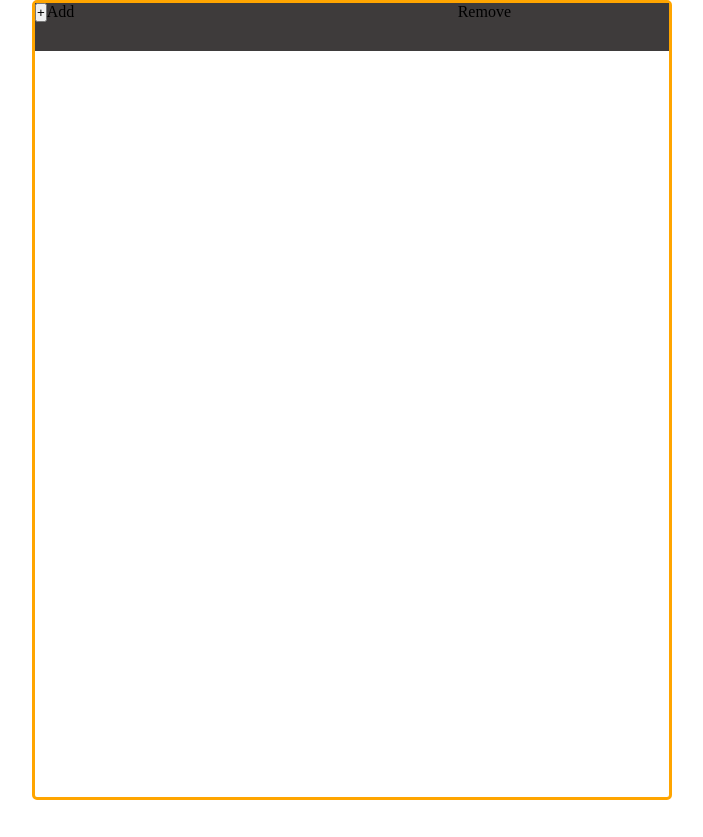
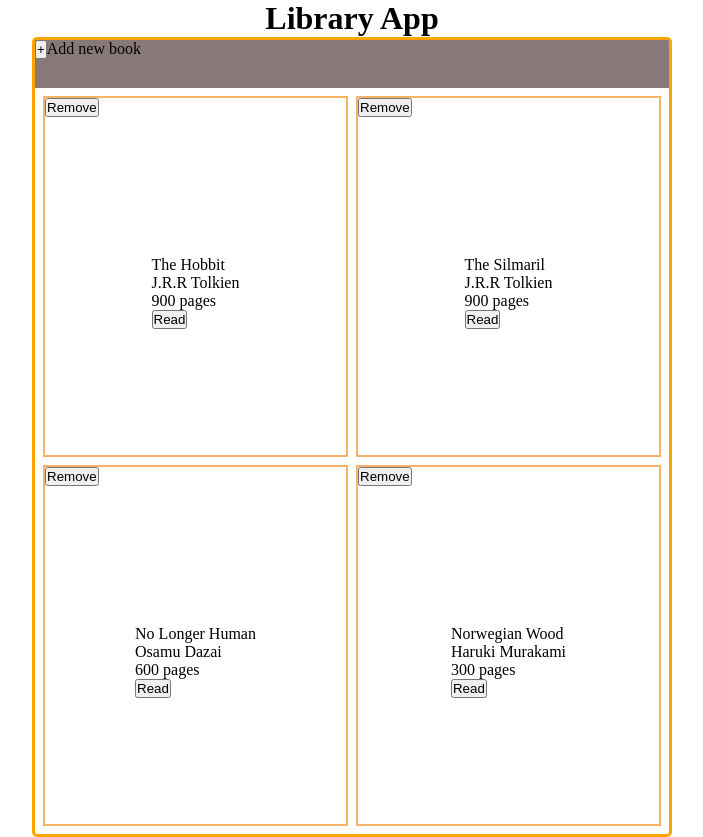
Before and after one commit to slivermarkr/Library, a plain HTML site: page index.html in a window 1280 px wide. Shown: the whole page, without its empty margins (288-991 px from the left). Before the commit the page ends 800 px from the top, so only its background shows below. Drawn offline with Linux system fonts and the light colour scheme.

Commit message:
styling the card

```diff
--- a/index.html
+++ b/index.html
@@ -20,7 +20,7 @@
  </style>
 </head>
 <body>
-
+  <header><h1>Library App</h1></header>
  <main>
  <dialog id="dialog">
   <form class="form-container" action="">
@@ -53,8 +53,7 @@
  <div class="container">
   <div class="function-container">
    <div>
-    <button class="add">+</button>Add</div>
-   <div>Remove</div>
+    <button class="add">+</button>Add new book</div>
   </div>
   <div class="card-container">
 
--- a/main.js
+++ b/main.js
@@ -3,7 +3,7 @@ const cardContainer = document.querySelector('.card-container');
 const dialog = document.querySelector('#dialog');
 const form = document.querySelector('.form-container');
 const toggleBtn = document.querySelector('.toggle-btn');
-const read = document.querySelector('#read');
+const isRead = document.querySelector('#read');
 const notRead = document.querySelector('#not');
 
 const myLibrary = [];
@@ -31,7 +31,7 @@ function createCard(bookArray = [], inputList) {
     inputList.innerHTML = bookArray.map((input, i) => {
        return `
        <div class="card" data-index=${i}>
-       <button data-btn=${i} class="rmBtn">Remove</button>
+       <div class="rmContainer"><button data-btn=${i} class="rmBtn">Remove</button></div>
        <ul>
        <li>${input.title}</li>
        <li>${input.author}</li>
@@ -51,6 +51,7 @@ function createCard(bookArray = [], inputList) {
       if(!e.target.className.includes('rmBtn')) return;
 
       if(confirm("You want to remove this book?")){
+
       const index = e.target.getAttribute('data-btn');
       myLibrary.splice(index,1);
       createCard(myLibrary,cardContainer);}
@@ -81,22 +82,22 @@ function createCard(bookArray = [], inputList) {
    function toggleStatus(){
 
    read.onchange = () => {
-      if(read.checked) {
+      if(isRead.checked) {
          notRead.checked = false;
       }
    }
    notRead.onchange = () => {
       if(notRead.checked) {
-         read.checked = false;
+         isRead.checked = false;
       }
    }
 }
 
 function getStatus() {
-   if(!read.checked && !notRead.checked){
+   if(!isRead.checked && !notRead.checked){
       return "Read";
    }
-   if(read.checked) {
+   if(isRead.checked) {
       return "Read"
    } else if (notRead.checked) {
       return "Not read yet";
@@ -112,3 +113,10 @@ form.addEventListener('submit', addBookToLibrary);
 cardContainer.addEventListener('click',removeCard);
 cardContainer.addEventListener('click',toggleButton);
 toggleStatus();
+
+let book1 = new Book("The Hobbit","J.R.R Tolkien", 900, "Read");
+let book2 = new Book("The Silmaril","J.R.R Tolkien", 900, "Read");
+let book3 = new Book("No Longer Human","Osamu Dazai", 600, "Read");
+let book4 = new Book("Norwegian Wood","Haruki Murakami", 300, "Read");
+myLibrary.push(book1,book2,book3,book4);;
+createCard(myLibrary,cardContainer);
--- a/style.css
+++ b/style.css
@@ -5,7 +5,11 @@
  margin: 0;
  padding: 0;
 }
-
+header {
+ display: flex;
+ justify-content: center;
+ align-items: center;
+}
 .container {
  border: 3px solid orange;
  border-radius: 5px ;
@@ -15,27 +19,31 @@
  grid-template-rows: 3rem 1fr;
 }
 .function-container {
- background-color: rgb(62, 59, 59);
+ background-color: rgb(136, 121, 121);
  display: grid;
  grid-template-columns: 2fr 1fr;
 }
 .card-container {
  display: grid;
  grid-template-columns: 1fr 1fr;
- gap: 1rem;
+ gap: .5rem;
+ margin: .5rem;
 }
 
 .card {
- border: 2px solid black;
+ border: 2px solid rgb(245, 179, 103);
+ display: grid;
+ grid-template-rows: 2rem 1fr;
 }
 
 li {
  list-style-type: none;
 }
 
-input[type='checkbox']:checked{
- content: "Read Already";
-}
 .status-container {
  display: flex;
 }
+.card ul {
+ justify-self: center;
+ align-self: center;
+}
```
